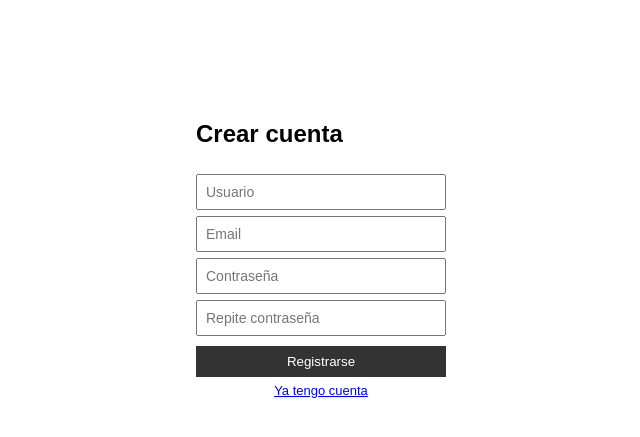
After one commit to adamgdaniel/AI-DATA-PROJECT, a Flask app: template frontend/templates/register.html in a window 1280 px wide. The commit adds this page. Shown: the top 437 px of the page, without its empty margins (319-959 px from the left). Run offline with Flask 3, Linux system fonts and the light colour scheme; the template is opened without the code that fills it, so the values that code supplies are empty; some libraries are stand-ins or nearby versions.

Commit message:
Create user feature
Added create a user functionality

```diff
--- a/frontend/templates/login.html
+++ b/frontend/templates/login.html
@@ -19,6 +19,7 @@
     {% if error %}
       <p class="error">{{ error }}</p>
     {% endif %}
+    <a href="/register" style="text-align:center; font-size:13px;">Crear cuenta</a>
   </form>
 </body>
 </html>
--- /dev/null
+++ b/frontend/templates/register.html
@@ -0,0 +1,27 @@
+<!DOCTYPE html>
+<html>
+<head>
+  <title>Registro</title>
+  <style>
+    body { font-family: sans-serif; display: flex; justify-content: center; margin-top: 100px; }
+    form { display: flex; flex-direction: column; gap: 6px; width: 250px; }
+    input { padding: 8px; font-size: 14px; }
+    button { padding: 8px; background: #333; color: white; border: none; cursor: pointer; margin-top: 4px; }
+    .error { color: red; font-size: 12px; margin: 0; }
+  </style>
+</head>
+<body>
+  <form method="POST">
+    <h2>Crear cuenta</h2>
+    <input type="text" name="username" placeholder="Usuario" required>
+    {% if errors.username %}<p class="error">{{ errors.username }}</p>{% endif %}
+    <input type="email" name="email" placeholder="Email" required>
+    {% if errors.email %}<p class="error">{{ errors.email }}</p>{% endif %}
+    <input type="password" name="password" placeholder="Contraseña" required>
+    <input type="password" name="password2" placeholder="Repite contraseña" required>
+    {% if errors.password2 %}<p class="error">{{ errors.password2 }}</p>{% endif %}
+    <button type="submit">Registrarse</button>
+    <a href="/" style="text-align:center; font-size:13px;">Ya tengo cuenta</a>
+  </form>
+</body>
+</html>
--- a/frontend/templates/success.html
+++ b/frontend/templates/success.html
@@ -7,6 +7,6 @@
   </style>
 </head>
 <body>
-  <h2>You're logged in</h2>
+  <h2>Bienvenido, {{ username }}. ¿Qué deseas hacer hoy?</h2>
 </body>
 </html>
--- a/logging/api/init_db.py
+++ b/logging/api/init_db.py
@@ -17,9 +17,11 @@ cur.execute("""
     CREATE TABLE IF NOT EXISTS users (
         id SERIAL PRIMARY KEY,
         username VARCHAR(100) UNIQUE NOT NULL,
-        password_hash VARCHAR(255) NOT NULL
+        password_hash VARCHAR(255) NOT NULL,
+        email VARCHAR(255) UNIQUE
     )
 """)
+cur.execute("ALTER TABLE users ADD COLUMN IF NOT EXISTS email VARCHAR(255) UNIQUE")
 
 password_hash = bcrypt.hashpw(os.environ['TEST_PASSWORD'].encode(), bcrypt.gensalt()).decode()
 cur.execute(
--- a/logging/api/main.py
+++ b/logging/api/main.py
@@ -32,6 +32,32 @@ def login():
     return jsonify({'success': False}), 401
 
 
+@app.route('/register', methods=['POST'])
+def register():
+    data = request.json
+    conn = get_db()
+    cur = conn.cursor()
+    cur.execute("SELECT id FROM users WHERE username = %s", (data['username'],))
+    if cur.fetchone():
+        cur.close()
+        conn.close()
+        return jsonify({'field': 'username', 'error': 'Este usuario ya existe'}), 409
+    cur.execute("SELECT id FROM users WHERE email = %s", (data['email'],))
+    if cur.fetchone():
+        cur.close()
+        conn.close()
+        return jsonify({'field': 'email', 'error': 'Este email ya existe'}), 409
+    password_hash = bcrypt.hashpw(data['password'].encode(), bcrypt.gensalt()).decode()
+    cur.execute(
+        "INSERT INTO users (username, password_hash, email) VALUES (%s, %s, %s)",
+        (data['username'], password_hash, data['email'])
+    )
+    conn.commit()
+    cur.close()
+    conn.close()
+    return jsonify({'success': True})
+
+
 
 if __name__ == '__main__':
     app.run(host='0.0.0.0', port=8080)
```
Also changed, not shown: CLAUDE.md (+2 -0 lines), frontend/main.py (+20 -1 lines), 2 other files.
